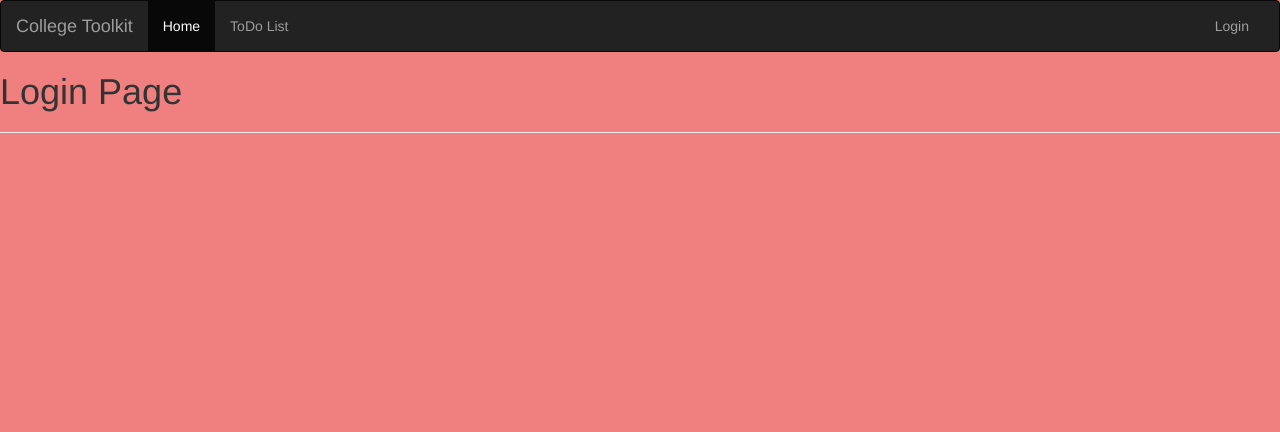
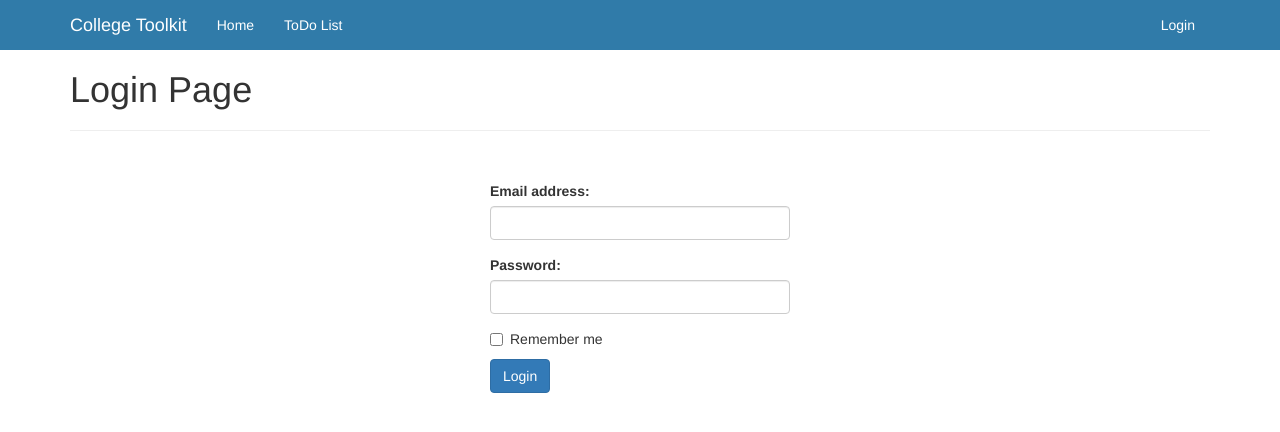
Before and after one commit to GlendaleAcosta/angular-college-toolkit, a website: page public/index.html at #!/login in a window 1280 px wide. Drawn offline with nearby package versions, Linux system fonts and the light colour scheme; some packages are replaced by stand-ins of ours.

Commit message:
Added Bootstrap and styles to each view.

```diff
--- a/public/index.html
+++ b/public/index.html
@@ -11,7 +11,10 @@
     <body>
 
         <nav class="navbar navbar-inverse">
+
             <div class="container-fluid">
+                <div class="container">
+
                 <!-- Brand and toggle get grouped for better mobile display -->
                 <div class="navbar-header">
                 <button type="button" class="navbar-toggle collapsed" data-toggle="collapse" data-target="#bs-example-navbar-collapse-1" aria-expanded="false">
@@ -26,13 +29,14 @@
                 <!-- Collect the nav links, forms, and other content for toggling -->
                 <div class="collapse navbar-collapse" id="bs-example-navbar-collapse-1">
                 <ul class="nav navbar-nav">
-                    <li class="active"><a href="#!/">Home<span class="sr-only">(current)</span></a></li>
+                    <li><a href="#!/">Home<span class="sr-only">(current)</span></a></li>
                     <li><a href="#!/todo-list">ToDo List</a></li>
                 </ul>
                 <ul class="nav navbar-nav navbar-right">
                     <li><a href="#!/login">Login</a></li>
                 </ul>
                 </div><!-- /.navbar-collapse -->
+                </div>
             </div><!-- /.container-fluid -->
         </nav>
 
--- a/public/sass/main.sass
+++ b/public/sass/main.sass
@@ -1 +1,3 @@
+@import 'modules/_variables.sass'
 @import 'modules/_primary-nav.sass'
+@import 'modules/_login-form.sass'
--- /dev/null
+++ b/public/sass/modules/_login-form.sass
@@ -0,0 +1,3 @@
+.form
+    padding: 30px
+    border-radius: 8px
--- a/public/sass/modules/_primary-nav.sass
+++ b/public/sass/modules/_primary-nav.sass
@@ -1,2 +1,13 @@
-body
-    background-color: lightcoral
+.navbar
+    background-color: $mainColor
+    border-radius: 0
+    border: none
+    margin: 0
+
+.navbar-inverse .navbar-nav > li > a
+    color: #fff
+
+.navbar-inverse .navbar-brand
+    color: #fff
+
+    &:hover
--- /dev/null
+++ b/public/sass/modules/_variables.sass
@@ -0,0 +1 @@
+$mainColor: #307ba9
--- a/public/views/login_view/login.html
+++ b/public/views/login_view/login.html
@@ -1,2 +1,27 @@
-<h1>Login Page</h1>
-<hr>
+<div class="container">
+    <h1>Login Page</h1>
+    <hr>
+<div class="row">
+    <div class="col-md-4 col-md-offset-4">
+
+        <form class="form">
+            <div class="form-group">
+                <label for="email">Email address:</label>
+                <input type="email" class="form-control" id="email">
+            </div>
+
+            <div class="form-group">
+                <label for="pwd">Password:</label>
+                <input type="password" class="form-control" id="pwd">
+            </div>
+
+            <div class="checkbox">
+                <label><input type="checkbox"> Remember me</label>
+            </div>
+
+            <button type="submit" class="btn btn-primary">Login</button>
+        </form>
+
+    </div>
+</div>
+</div>
```
Also changed, not shown: public/views/home_view/home.html (+8 -4 lines), public/views/todo_view/todo.html (+38 -2 lines), public/css/main.css, 1 other file.
